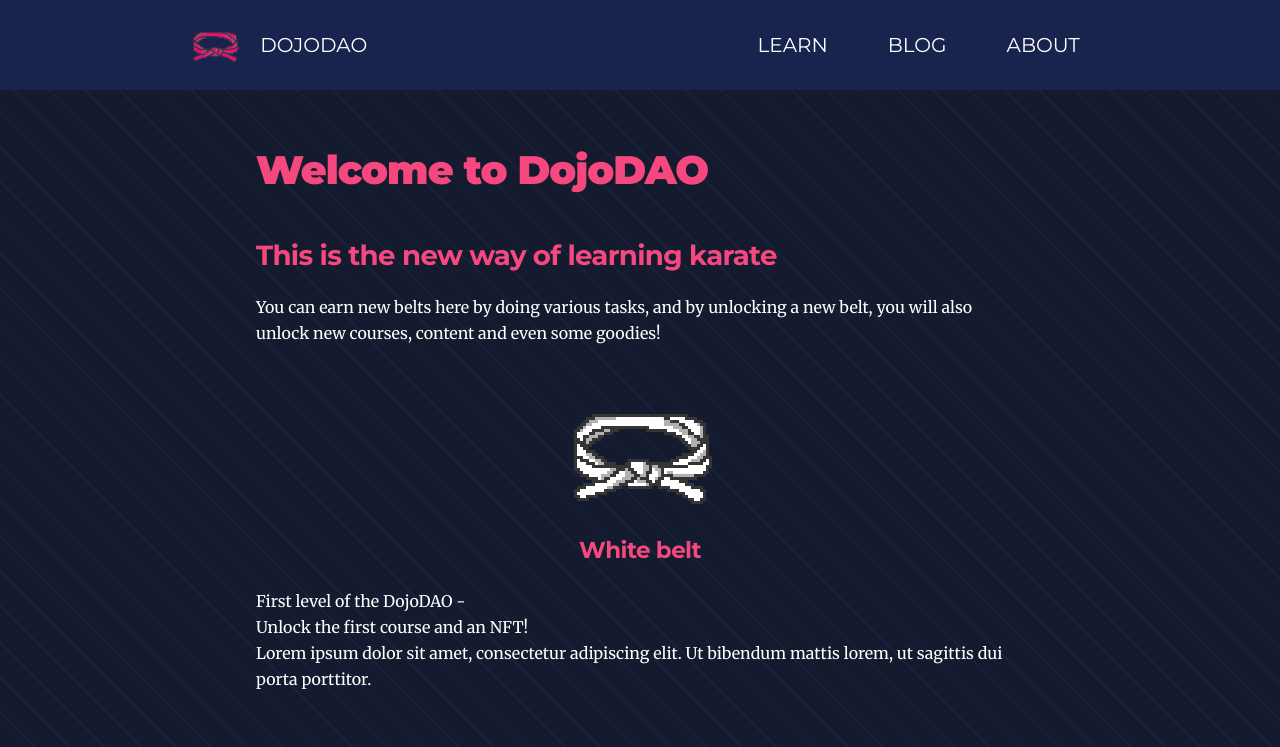
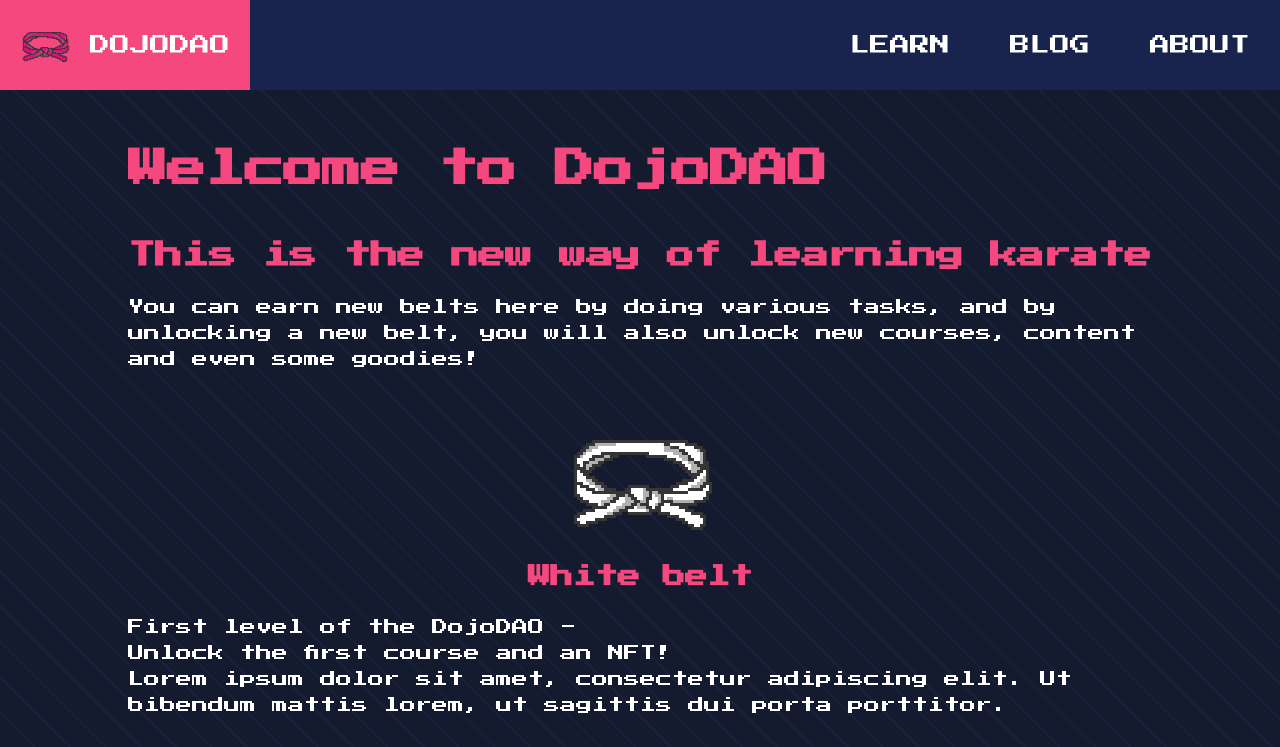
Before and after one commit to CosmicEvil/GatsbyBlog, a Gatsby site: page / in a window 1280 px wide. Shown: the top 747 px of the page. Built offline with nearby package versions, Linux system fonts and the light colour scheme; Gatsby itself is replaced by a stand-in of ours.

Commit message:
betere font

```diff
--- a/src/components/layout.scss
+++ b/src/components/layout.scss
@@ -8,7 +8,7 @@
         margin-bottom: 50px;
     }
     main{
-        max-width: 60%;
+        max-width: 80%;
         flex:1;
         margin: 0 auto;
         margin-top: 50px;
--- a/src/components/navbar.scss
+++ b/src/components/navbar.scss
@@ -9,7 +9,7 @@
     align-items: center;
     margin: unset;
     padding: unset;
-    justify-content: space-around;
+    justify-content: space-between;
     .logo{
         margin-right: 20px;
     }
--- a/src/pages/main-index.scss
+++ b/src/pages/main-index.scss
@@ -41,15 +41,17 @@
 }
 
 button {
-    height: 45px;
+
     max-width: 300px;
     border: 0;
     width: auto;
+    padding:20px;
     padding-left: 40px;
     padding-right: 40px;
     border-radius: 5px;
     cursor: pointer;
     font-size: 16px;
+    line-height: 23px;
     font-weight: bold;
     color: white;
     font-family: var(--font-heading);
--- a/src/style.css
+++ b/src/style.css
@@ -1,5 +1,5 @@
 /* CSS Custom Properties Definitions */
-
+@import url('https://fonts.googleapis.com/css2?family=Press+Start+2P&family=VT323&display=swap');
 :root {
   --maxWidth-none: "none";
   --maxWidth-xs: 20rem;
@@ -32,8 +32,12 @@
     "Apple Color Emoji", "Segoe UI Emoji", "Segoe UI Symbol", "Noto Color Emoji";
   --fontFamily-serif: "Merriweather", "Georgia", Cambria, "Times New Roman",
     Times, serif;
-  --font-body: var(--fontFamily-serif);
-  --font-heading: var(--fontFamily-sans);
+  --fontFamily-block: 'VT323', monospace;
+  --fontFamily-block2: 'Press Start 2P', cursive;
+
+  --font-body: var(--fontFamily-block2);
+  --font-heading: var(--fontFamily-block2);
+  /* --font-heading: var(--fontFamily-sans); */
   --fontWeight-normal: 400;
   --fontWeight-medium: 500;
   --fontWeight-semibold: 600;
```
